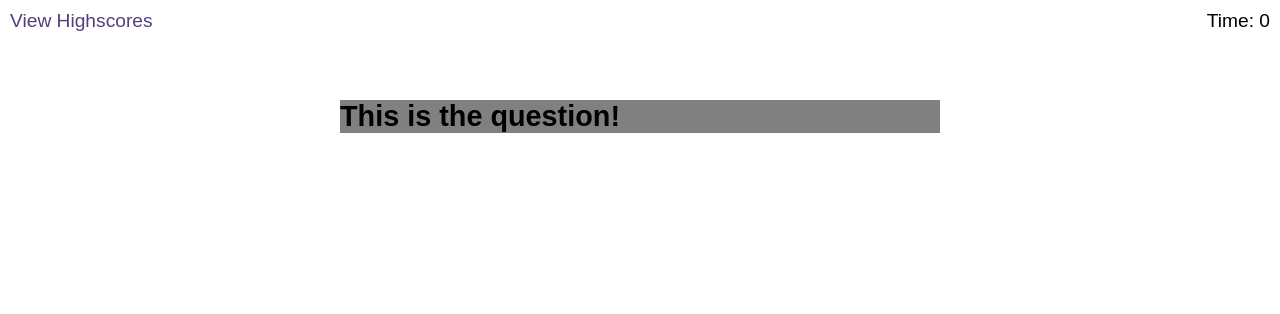
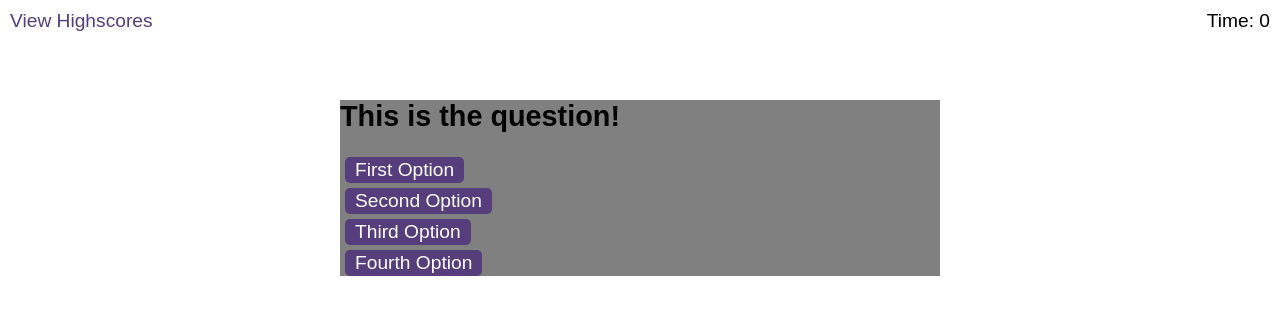
Before and after one commit to Sonia-deni/Code-Quiz, a plain HTML site: page index.html in a window 1280 px wide. Both pictures are taken after a click on the button "Start Quiz". Drawn offline with Linux system fonts and the light colour scheme.

Commit message:
added buttons to the html for the multiple choice options. In the showQuestion function, set the text on the buttons to test

```diff
--- a/assets/js/logic.js
+++ b/assets/js/logic.js
@@ -3,6 +3,10 @@ var startGame = document.querySelector("#start");
 var startScreen = document.querySelector("#start-screen");
 var questionDiv = document.querySelector("#questions");
 var questionText = document.querySelector("#question-title");
+var buttonA = document.querySelector("#button-a");
+var buttonB = document.querySelector("#button-b");
+var buttonC = document.querySelector("#button-c");
+var buttonD = document.querySelector("#button-d");
 
 
 
@@ -29,7 +33,11 @@ function showQuestion() {
     startScreen.setAttribute("class", "hide");
     questionDiv.setAttribute("class", "show");
     questionText.innerHTML = "This is the question!";
-    //console.log(questionText)
+    buttonA.innerHTML = "First Option";
+    buttonB.innerHTML = "Second Option";
+    buttonC.innerHTML = "Third Option";
+    buttonD.innerHTML = "Fourth Option";
+    console.log(questions[0]); //this accesses the first element of the array in the questions file
 
   }
 
--- a/index.html
+++ b/index.html
@@ -27,7 +27,12 @@
 
       <div id="questions" class="hide">
         <h2 id="question-title">Default Question Text</h2>
-        <div id="choices" class="choices"></div>
+        <div id="choices" class="choices">
+          <button id="button-a">A</button>
+          <button id="button-b">B</button>
+          <button id="button-c">C</button>
+          <button id="button-d">D</button>
+        </div>
       </div>
 
       <div id="end-screen" class="hide">
```
